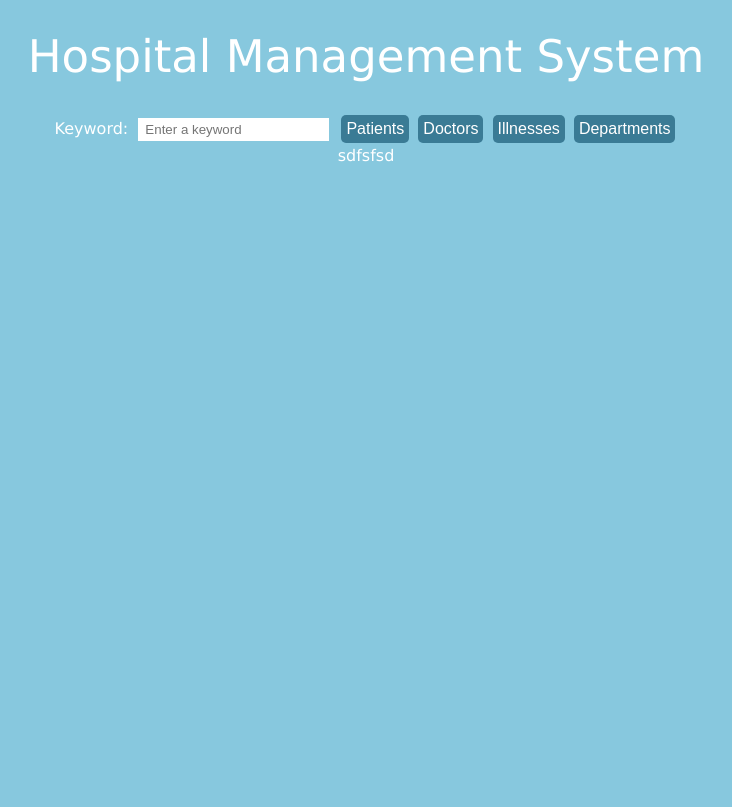
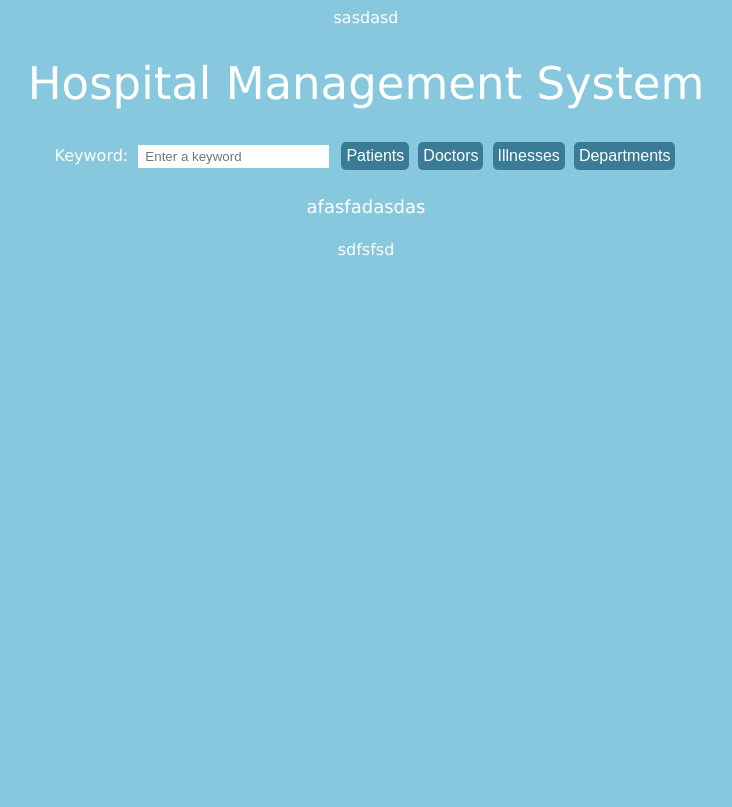
Before and after one commit to shrimeichock/HospitalManagementSystem, a PHP site: page /display_table.php in a window 1280 px wide. Shown: the top 807 px of the page, without its empty margins (274-1006 px from the left). After the commit the page ends 256 px from the top, so only its background shows below. Run offline with PHP 8.4, Linux system fonts and the light colour scheme; data that the repository does not hold is empty.

Commit message:
print statments to debug

```diff
--- a/config.php
+++ b/config.php
@@ -11,4 +11,5 @@ $query_builder = TRUE;
 // Connect to DB
 $connect = mysqli_connect($cleardb_server, $cleardb_username, $cleardb_password, $cleardb_db);
 
+echo "sasdasd";
 ?>
--- a/index.php
+++ b/index.php
@@ -16,5 +16,7 @@
         <input type='submit' value='Departments' name='departments' id='button'>
     </form>
 
+    <p>afasfadasdas</p>
+
 </body>
 </html>
```
